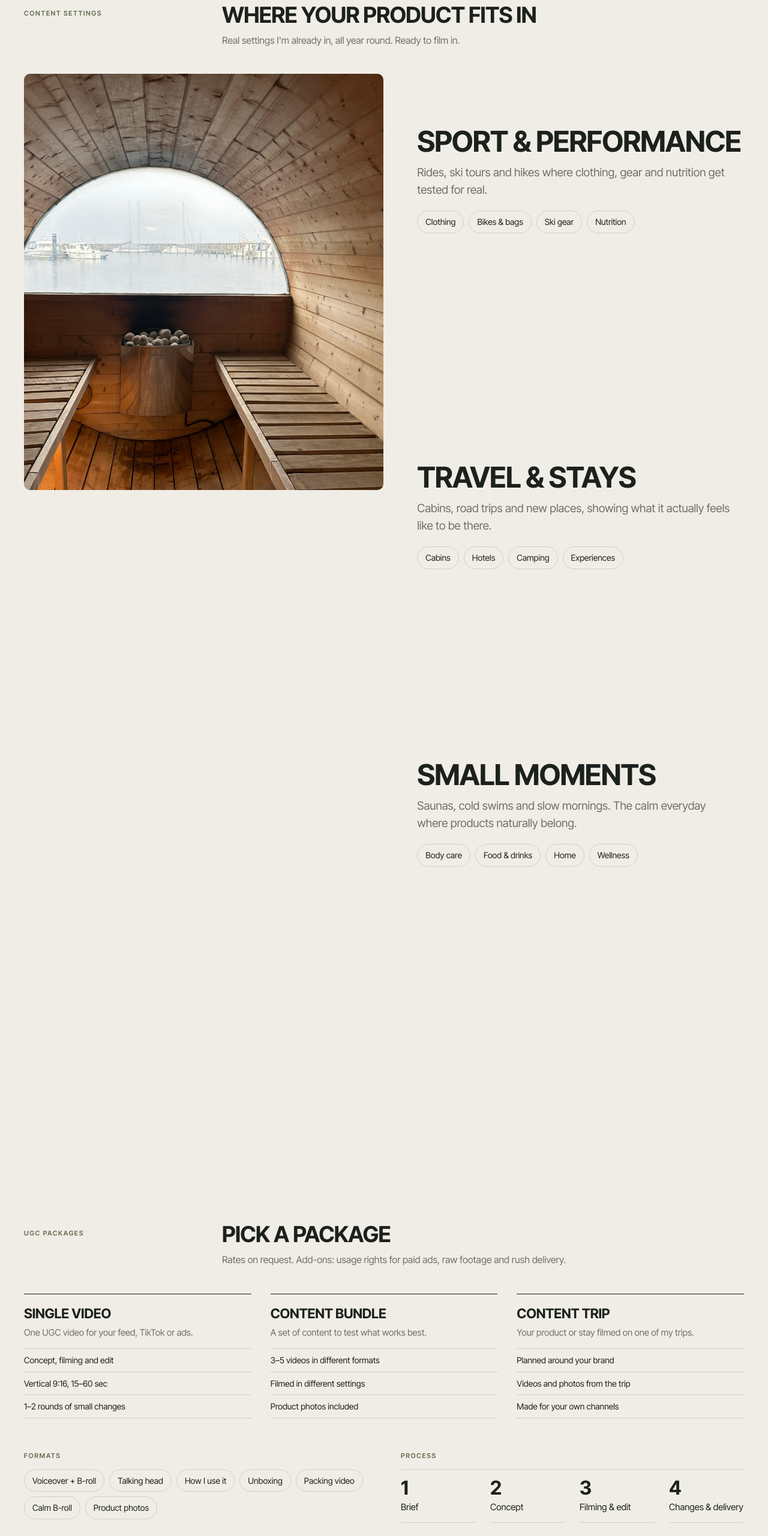
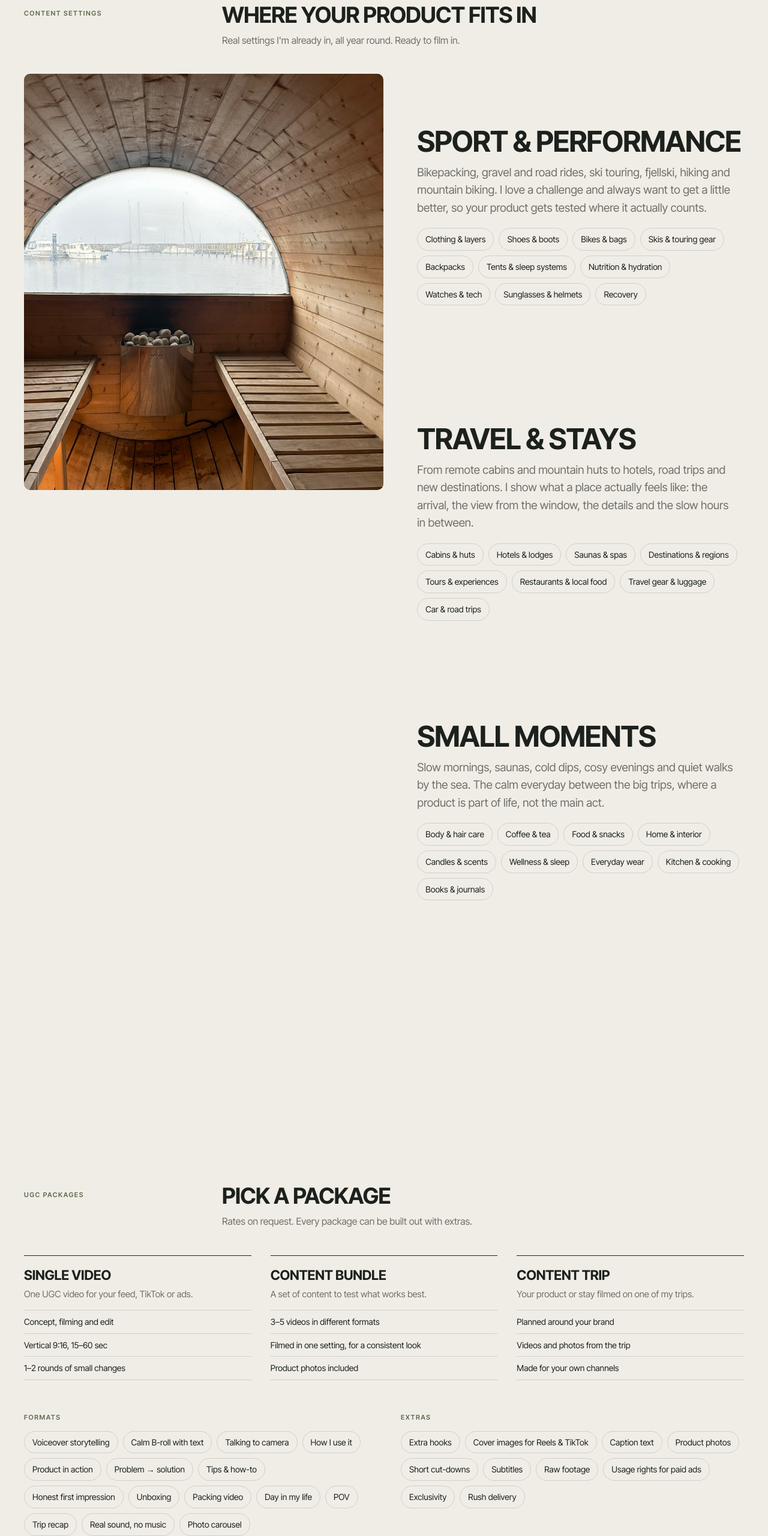
Before and after one commit to sofsolgaard/portfolio, a plain HTML site: page blanding/index.html in a window 1280 px wide. Shown: the part 3060-5621 px from the top of the page at 60% size. Drawn offline with Linux system fonts and the light colour scheme.

Commit message:
Opdater portfolio

```diff
--- a/blanding/index.html
+++ b/blanding/index.html
@@ -161,18 +161,18 @@
         <div class="split-text">
           <div class="chapter" data-img="0">
             <h3>Sport &amp; performance</h3>
-            <p>Rides, ski tours and hikes where clothing, gear and nutrition get tested for real.</p>
-            <div class="tags"><span>Clothing</span><span>Bikes &amp; bags</span><span>Ski gear</span><span>Nutrition</span></div>
+            <p>Bikepacking, gravel and road rides, ski touring, fjellski, hiking and mountain biking. I love a challenge and always want to get a little better, so your product gets tested where it actually counts.</p>
+            <div class="tags"><span>Clothing &amp; layers</span><span>Shoes &amp; boots</span><span>Bikes &amp; bags</span><span>Skis &amp; touring gear</span><span>Backpacks</span><span>Tents &amp; sleep systems</span><span>Nutrition &amp; hydration</span><span>Watches &amp; tech</span><span>Sunglasses &amp; helmets</span><span>Recovery</span></div>
           </div>
           <div class="chapter" data-img="1">
             <h3>Travel &amp; stays</h3>
-            <p>Cabins, road trips and new places, showing what it actually feels like to be there.</p>
-            <div class="tags"><span>Cabins</span><span>Hotels</span><span>Camping</span><span>Experiences</span></div>
+            <p>From remote cabins and mountain huts to hotels, road trips and new destinations. I show what a place actually feels like: the arrival, the view from the window, the details and the slow hours in between.</p>
+            <div class="tags"><span>Cabins &amp; huts</span><span>Hotels &amp; lodges</span><span>Saunas &amp; spas</span><span>Destinations &amp; regions</span><span>Tours &amp; experiences</span><span>Restaurants &amp; local food</span><span>Travel gear &amp; luggage</span><span>Car &amp; road trips</span></div>
           </div>
           <div class="chapter" data-img="2">
             <h3>Small moments</h3>
-            <p>Saunas, cold swims and slow mornings. The calm everyday where products naturally belong.</p>
-            <div class="tags"><span>Body care</span><span>Food &amp; drinks</span><span>Home</span><span>Wellness</span></div>
+            <p>Slow mornings, saunas, cold dips, cosy evenings and quiet walks by the sea. The calm everyday between the big trips, where a product is part of life, not the main act.</p>
+            <div class="tags"><span>Body &amp; hair care</span><span>Coffee &amp; tea</span><span>Food &amp; snacks</span><span>Home &amp; interior</span><span>Candles &amp; scents</span><span>Wellness &amp; sleep</span><span>Everyday wear</span><span>Kitchen &amp; cooking</span><span>Books &amp; journals</span></div>
           </div>
         </div>
       </div>
@@ -183,7 +183,7 @@
       <div class="head">
         <div class="label reveal">UGC packages</div>
         <h3 class="display h-sub reveal">Pick a package</h3>
-        <p class="reveal">Rates on request. Add-ons: usage rights for paid ads, raw footage and rush delivery.</p>
+        <p class="reveal">Rates on request. Every package can be built out with extras.</p>
       </div>
       <div class="cols three">
         <div class="service reveal">
@@ -194,7 +194,7 @@
         <div class="service reveal">
           <h3>Content bundle</h3>
           <p>A set of content to test what works best.</p>
-          <ul><li>3–5 videos in different formats</li><li>Filmed in different settings</li><li>Product photos included</li></ul>
+          <ul><li>3–5 videos in different formats</li><li>Filmed in one setting, for a consistent look</li><li>Product photos included</li></ul>
         </div>
         <div class="service reveal">
           <h3>Content trip</h3>
@@ -205,8 +205,14 @@
       <div class="two-small">
         <div class="reveal">
           <span class="label">Formats</span>
-          <div class="tags"><span>Voiceover + B-roll</span><span>Talking head</span><span>How I use it</span><span>Unboxing</span><span>Packing video</span><span>Calm B-roll</span><span>Product photos</span></div>
+          <div class="tags"><span>Voiceover storytelling</span><span>Calm B-roll with text</span><span>Talking to camera</span><span>How I use it</span><span>Product in action</span><span>Problem → solution</span><span>Tips &amp; how-to</span><span>Honest first impression</span><span>Unboxing</span><span>Packing video</span><span>Day in my life</span><span>POV</span><span>Trip recap</span><span>Real sound, no music</span><span>Photo carousel</span></div>
         </div>
+        <div class="reveal">
+          <span class="label">Extras</span>
+          <div class="tags"><span>Extra hooks</span><span>Cover images for Reels &amp; TikTok</span><span>Caption text</span><span>Product photos</span><span>Short cut-downs</span><span>Subtitles</span><span>Raw footage</span><span>Usage rights for paid ads</span><span>Exclusivity</span><span>Rush delivery</span></div>
+        </div>
+      </div>
+      <div class="two-small">
         <div class="reveal">
           <span class="label">Process</span>
           <div class="process"><div><b>1</b>Brief</div><div><b>2</b>Concept</div><div><b>3</b>Filming &amp; edit</div><div><b>4</b>Changes &amp; delivery</div></div>
@@ -280,8 +286,6 @@
         <p>Your product or stay shared on my profile, as part of my everyday life or a trip. Told in my own calm way, so it feels real to the people watching.</p>
         <ul class="facts plain">
           <li><b>Reels, posts and stories</b><span>Single posts or a short campaign.</span></li>
-          <li><b>Stays &amp; experiences</b><span>Cabins, saunas and places close to nature.</span></li>
-          <li><b>Launches</b><span>New products shown in real use.</span></li>
         </ul>
       </div>
     </div>
@@ -299,7 +303,7 @@
       <div class="reveal">
         <span class="label">03 · Ambassadorships</span>
         <h3>Join the journey</h3>
-        <p>A longer partnership built around my own trips. Instagram is my home, but I dream bigger: projects told in high-quality photo and film, with your brand in the story.</p>
+        <p>A longer partnership built around my own trips. Instagram is my home, but I dream bigger: projects told in high-quality photo and film, with your brand in the story. The first one is already planned: a ski film project in the Alps around Zermatt.</p>
         <ul class="facts plain">
           <li><b>Gear &amp; stays</b><span>Tested and shown in real conditions.</span></li>
           <li><b>Support</b><span>Help that makes the next trip possible.</span></li>
@@ -333,7 +337,7 @@
       <div class="head">
         <div class="label reveal">Coming up</div>
         <h3 class="display h-sub reveal">Future projects</h3>
-        <p class="reveal">Trips I'm planning. Next up: skiing in the Alps around Zermatt, as part of a film project. Partners are very welcome to come along.</p>
+        <p class="reveal">Trips I'm planning. Partners are very welcome to come along.</p>
       </div>
       <ol class="next-list grid reveal">
         <li><span class="label">01</span><h3>Ski trip to Georgia</h3><p>Skiing in the Caucasus mountains. New mountains, a new culture and hopefully deep snow.</p><span class="room"><b>Partners:</b> ski gear, outerwear, stays</span></li>
--- a/blanding/style.css
+++ b/blanding/style.css
@@ -351,7 +351,7 @@ em,i{ font-style:normal; }
   .split{ grid-template-columns:1.1fr 1fr; gap:56px; align-items:start; }
   .split-media{ top:calc(var(--head-h) + 24px); height:calc(100svh - var(--head-h) - 48px); max-height:760px; }
   .chapter{ min-height:62svh; padding:18svh 0 0; }
-  .chapter:first-child{ padding-top:10svh; }
+  .chapter:first-child{ padding-top:10svh; min-height:54svh; } /* 8svh less, so text-to-text is 62svh for all three */
   /* last chapter: room to scroll up to the same height as the others before the image lets go */
   .chapter:last-child{ min-height:calc(18svh + min(100svh - var(--head-h) - 48px, 760px)); padding-bottom:0; }
 }
```
